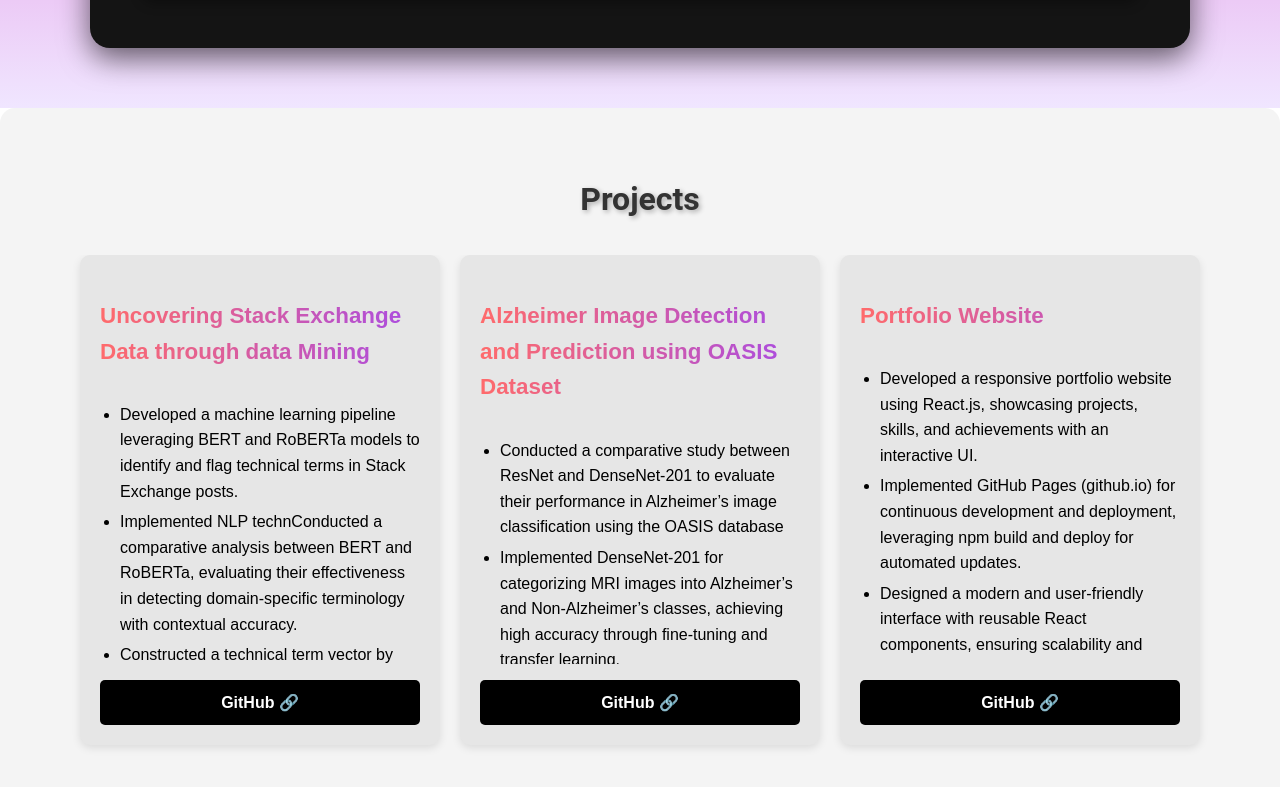
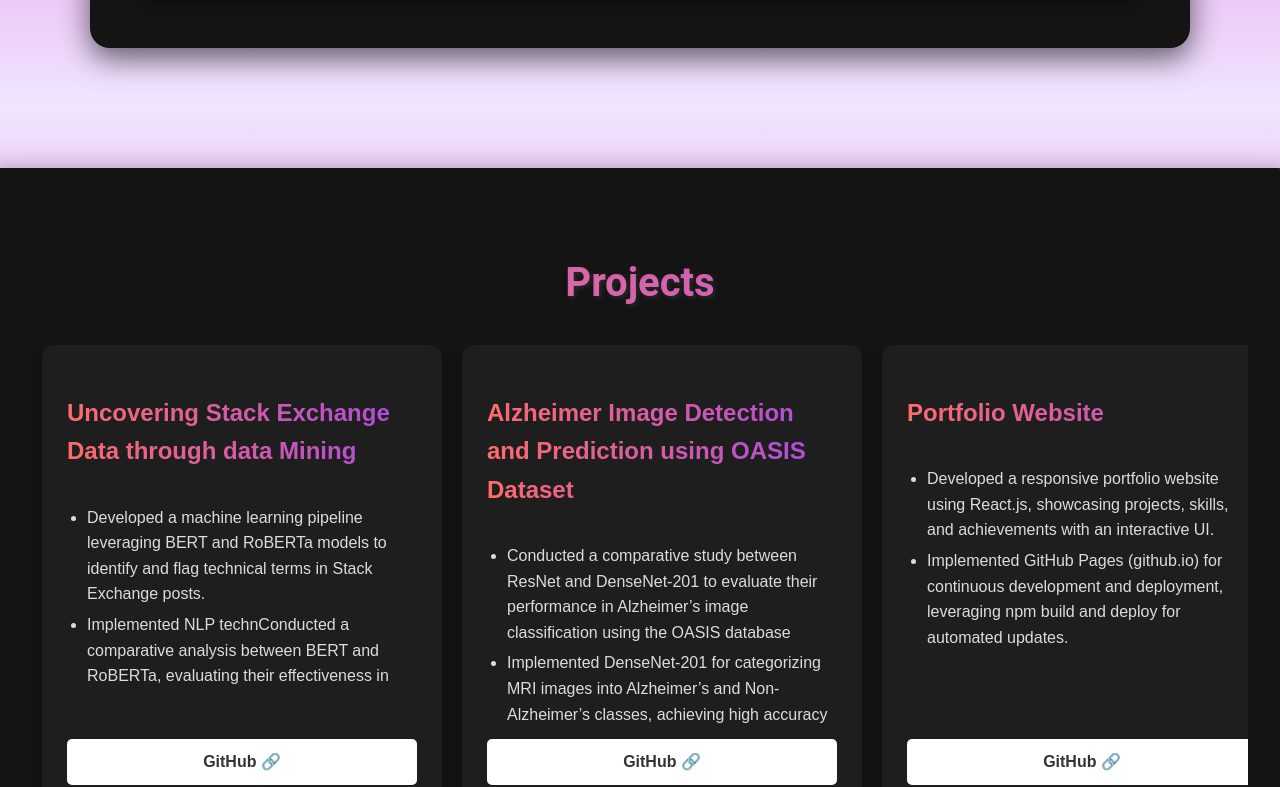
Before and after one commit to ArleneDcosta/portfolio, a React (Create React App) app: page / in a window 1280 px wide. Shown: the part 2344-3131 px from the top of the page. Built offline with nearby package versions, Linux system fonts and the light colour scheme.

Commit message:
Modifed projects section

```diff
--- a/src/components/Projects/Projects.css
+++ b/src/components/Projects/Projects.css
@@ -1,116 +1,125 @@
-.projects {
-  padding: 40px;
-  text-align: center;
-  background-color: #f4f4f4;
-  border-radius: 15px;
-  overflow: hidden;
+/* Background Wrapper for the entire Projects section */
+.projects-section {
+  background: linear-gradient(180deg, #f0e6ff, #de68d6, #b07ce1);
+  padding: 60px 0;
+  display: flex;
+  justify-content: center;
 }
 
-.projects h2 {
-  font-size: 2rem;
-  margin-bottom: 30px;
-  color: #333;
-  text-shadow: 2px 2px 5px rgba(0, 0, 0, 0.3);
+/* Black container for projects */
+.projects-container {
+  background-color: #141414;
+  padding: 50px;
+  border-radius: 20px;
+  box-shadow: 0px 10px 30px rgba(0, 0, 0, 0.6);
+  width: 95%; /* Increased width */
+  max-width: 1300px; /* Adjusted max width */
+  margin: 0 auto;
+  text-align: center;
 }
 
-/* Scrollable container */
+/* Title styling */
+.projects-title {
+  font-size: 2.5rem;
+  margin-bottom: 30px;
+  font-weight: bold;
+  background: linear-gradient(90deg, #ff6b6b, #a84be3);
+  -webkit-background-clip: text;
+  -webkit-text-fill-color: transparent;
+  text-shadow: 2px 2px 5px rgba(255, 255, 255, 0.1);
+}
+
+/* Scrollable project cards */
 .project-cards-container {
-  overflow-x: scroll;
+  overflow-x: auto; /* Allow horizontal scrolling */
   display: flex;
   justify-content: center;
   padding-bottom: 10px;
   position: relative;
+  scrollbar-width: none;
+  -ms-overflow-style: none;
 }
 
-/* Hides scrollbar in Chrome, Safari, Edge */
+/* Hide scrollbar for Webkit browsers */
 .project-cards-container::-webkit-scrollbar {
-  width: 0px;
-  height: 0px;
   display: none;
 }
 
-/* Hides scrollbar in Firefox */
-.project-cards-container {
-  scrollbar-width: none;
-}
-
-/* Hides scrollbar in Internet Explorer & Edge */
-.project-cards-container {
-  -ms-overflow-style: none;
-}
-
-/* Horizontal scrolling section */
+/* Card container */
 .project-cards {
   display: flex;
   gap: 20px;
   padding-bottom: 10px;
   min-width: 100%;
-  justify-content: center;
+  justify-content: flex-start;
+  flex-wrap: nowrap;
+  padding-left: 20px;
 }
 
-/* Individual card styles */
+/* Individual Project Card */
 .card {
-  background-color: #e6e6e6; /* Lighter grey for a soft look */
-  color: #333;
-  padding: 20px;
-  border-radius: 10px;
-  width: 320px;
-  height: 450px; /* Increased height */
+  background-color: #1e1e1e; /* Slightly lighter than black */
+  color: #f5f5f5;
+  padding: 25px; /* Increased padding */
+  border-radius: 12px;
+  width: 350px; /* Increased card width */
   flex-shrink: 0;
   text-align: left;
-  box-shadow: 0px 3px 8px rgba(0, 0, 0, 0.1);
-  transition: transform 0.3s ease, background-color 0.3s ease;
+  box-shadow: 0px 6px 12px rgba(0, 0, 0, 0.3);
+  transition: transform 0.3s ease, background-color 0.3s ease, box-shadow 0.3s ease;
   display: flex;
   flex-direction: column;
   justify-content: space-between;
   overflow: hidden;
 }
 
-/* Ensure the entire title is displayed */
+/* Hover effect */
+.card:hover {
+  transform: scale(1.02);
+  background-color: #252525;
+}
+
+/* Project Title */
 .card h3 {
   background: linear-gradient(90deg, #ff6b6b, #a84be3);
   -webkit-background-clip: text;
   -webkit-text-fill-color: transparent;
-  font-size: 1.4rem;
+  font-size: 1.5rem; /* Slightly bigger for emphasis */
   font-weight: bold;
-  white-space: normal; /* Allows text wrapping */
-  overflow: visible; /* Ensures full title is shown */
-  text-overflow: unset;
-  word-wrap: break-word;
 }
 
-/* Bullet point list */
+/* Project Description */
 .card ul {
   list-style-type: disc;
   padding-left: 20px;
   margin-top: 10px;
+  max-height: 180px; /* Increased max height */
   overflow-y: auto;
   scrollbar-width: none;
   -ms-overflow-style: none;
 }
 
+/* Hide scrollbar for project description */
 .card ul::-webkit-scrollbar {
-  width: 0px;
-  height: 0px;
   display: none;
 }
 
-/* Ensure bullet points wrap correctly */
+/* Individual bullet points */
 .card ul li {
   font-size: 1rem;
-  color: #000;
+  color: #dcdcdc;
   margin-bottom: 5px;
   word-wrap: break-word;
   overflow-wrap: break-word;
 }
 
-/* GitHub button - Now black with white text */
+/* GitHub button */
 .card a {
   display: inline-block;
   margin-top: auto;
-  padding: 10px 15px;
-  background-color: #000; /* Black background */
-  color: #fff; /* White text */
+  padding: 10px 18px;
+  background-color: #ffffff;
+  color: #333;
   font-weight: bold;
   text-decoration: none;
   border-radius: 5px;
@@ -118,12 +127,33 @@
   text-align: center;
 }
 
+/* Hover effect for GitHub button */
 .card a:hover {
-  background-color: #333; /* Darker black on hover */
-  color: #fff;
+  background-color: #ddd;
+  color: #000;
 }
 
 /* Responsive Design */
+@media (max-width: 1024px) {
+  .projects-container {
+    width: 95%;
+    padding: 30px;
+  }
+
+  .projects-title {
+    font-size: 2rem;
+  }
+
+  .project-cards {
+    justify-content: flex-start;
+    padding-left: 10px;
+  }
+
+  .card {
+    width: 320px; /* Adjusted for responsiveness */
+  }
+}
+
 @media (max-width: 768px) {
   .project-cards {
     justify-content: flex-start;
@@ -131,7 +161,12 @@
   }
 
   .card {
-    width: 280px;
-    height: 450px; /* Ensure the height remains adjusted for mobile */
+    width: 300px;
   }
 }
+
+@media (max-width: 480px) {
+  .card {
+    width: 280px; /* Smaller width for small screens */
+  }
+}
--- a/src/components/Projects/Projects.js
+++ b/src/components/Projects/Projects.js
@@ -1,11 +1,12 @@
 import React from "react";
 import "./Projects.css";
-import projectData from "../../data/projectData"; // Importing project data
+import projectData from "../../data/projectData";
 
 function Projects() {
   return (
-    <section id="projects" className="projects">
-      <h2>Projects</h2>
+    <div className="projects-section">
+      <div className="projects-container">
+        <h2 className="projects-title">Projects</h2>
         <div className="project-cards-container">
           <div className="project-cards">
             {projectData.map((project, index) => (
@@ -23,7 +24,8 @@ function Projects() {
             ))}
           </div>
         </div>
-    </section>
+      </div>
+    </div>
   );
 }
 
```
Lines whose indentation alone changed are shown as unchanged.
